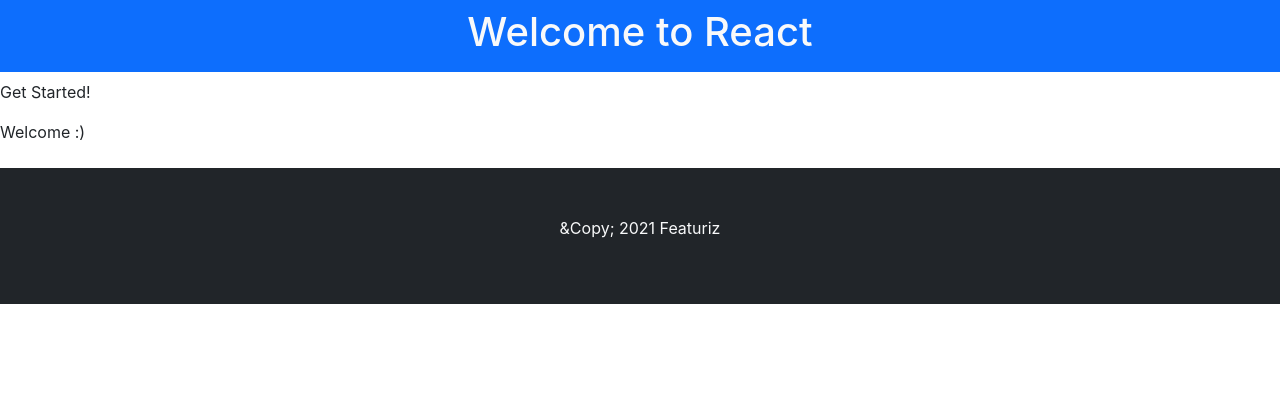
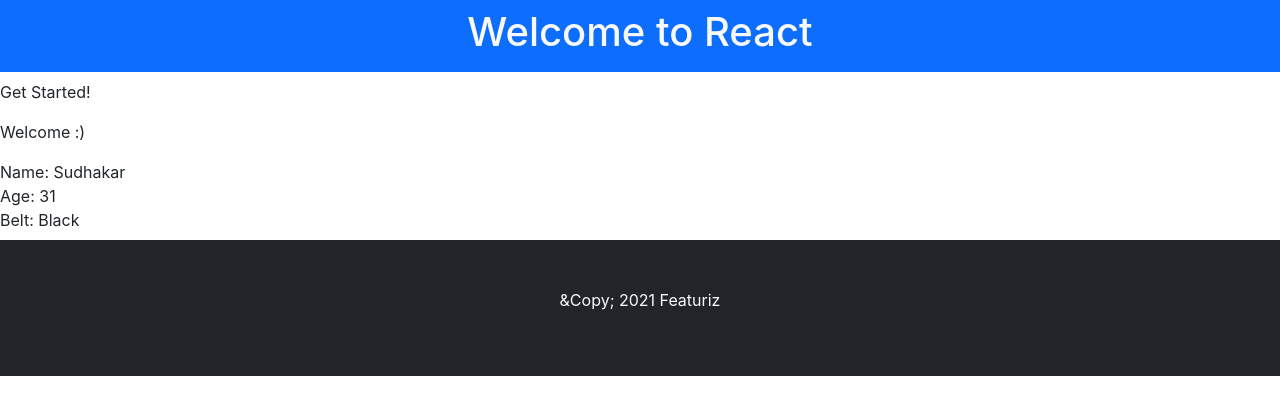
Before and after one commit to featuriz/Complete-React-Redux, a React (Create React App) app: page / in a window 1280 px wide. Shown: the top 414 px of the page. Built offline with nearby package versions, Linux system fonts and the light colour scheme.

Commit message:
Nesting Components

```diff
--- a/src/App.js
+++ b/src/App.js
@@ -1,5 +1,8 @@
+import React, { Component } from 'react';
+import Ninjas from "./Ninjas";
 
-function App() {
+class App extends Component {
+  render() {
     return (
       <div className="App">
         <header className="App-header text-center bg-primary text-light py-2">
@@ -8,6 +11,7 @@
         <main className="App-body py-2">
           <p className="start">Get Started!</p>
           <p>Welcome :)</p>
+          <Ninjas />
         </main>
         <footer className="App-footer bg-dark text-light py-5">
           <p className="text-center">&Copy; 2021 Featuriz</p>
@@ -15,5 +19,6 @@
       </div>
     );
   }
+}
 
 export default App;
--- /dev/null
+++ b/src/Ninjas.js
@@ -0,0 +1,15 @@
+import React, { Component } from 'react';
+
+class Ninjas extends Component {
+    render() {
+        return (
+            <div className="ninja">
+                <div>Name: Sudhakar</div>
+                <div>Age: 31</div>
+                <div>Belt: Black</div>
+            </div>
+        )
+    }
+}
+
+export default Ninjas
```
Also changed, not shown: 1 other file (tests, documents, lock files or other folders). Lines whose indentation alone changed are shown as unchanged.
